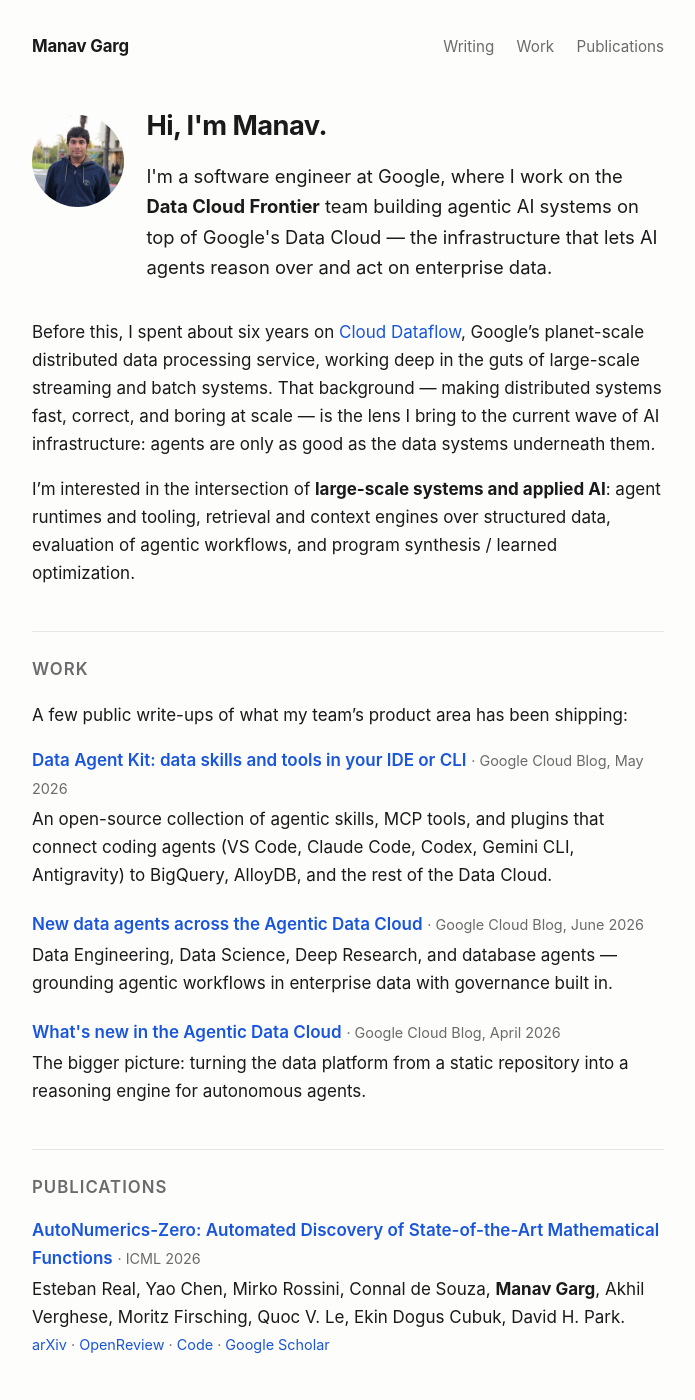
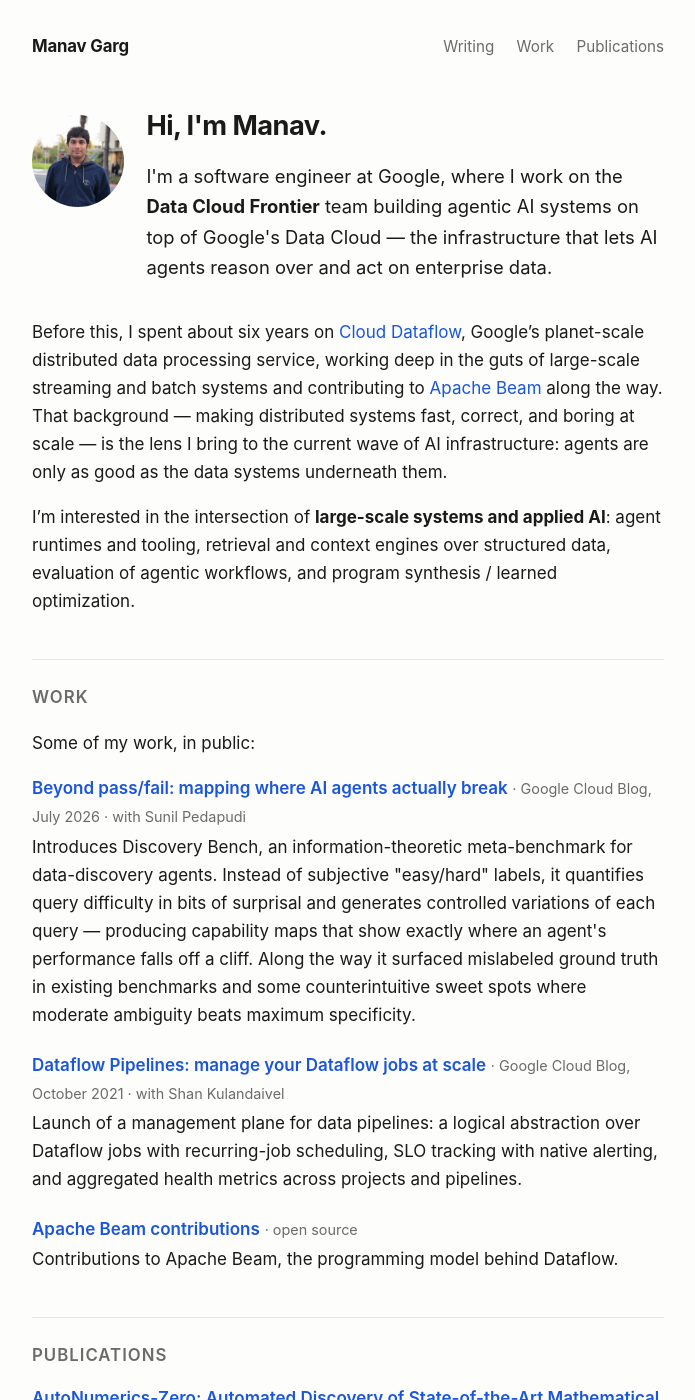
Before and after one commit to manavgarg/manavgarg.github.io, a Jekyll site: the page built from index.md, in a window 1280 px wide and 1400 px high. Shown: the whole window, without its empty margins (292-987 px from the left). Built offline with Jekyll 4.4.1, drawn with Linux system fonts in a browser that asks for light colours.

Commit message:
Correct Work section to actual authored work
- Feature the agent-evaluation post (Discovery Bench, Jul 2026, with
  Sunil Pedapudi) as the lead item
- Keep the 2021 Dataflow Pipelines launch post (with Shan Kulandaivel)
- Add Apache Beam open-source contributions; mention Beam in the intro
- Remove team-launch items not authored by me; replace the related draft
  outline with a Discovery Bench companion-post outline

Co-Authored-By: Claude Fable 5 <noreply@anthropic.com>
Claude-Session: https://claude.ai/code/session_018dd1zrqycAwGyeE8kPugPE

```diff
--- a/index.md
+++ b/index.md
@@ -18,10 +18,11 @@ title: Home
 
 Before this, I spent about six years on [Cloud Dataflow](https://cloud.google.com/dataflow),
 Google's planet-scale distributed data processing service, working deep in the
-guts of large-scale streaming and batch systems. That background — making
-distributed systems fast, correct, and boring at scale — is the lens I bring
-to the current wave of AI infrastructure: agents are only as good as the data
-systems underneath them.
+guts of large-scale streaming and batch systems and contributing to
+[Apache Beam](https://beam.apache.org/) along the way. That background —
+making distributed systems fast, correct, and boring at scale — is the lens I
+bring to the current wave of AI infrastructure: agents are only as good as the
+data systems underneath them.
 
 I'm interested in the intersection of **large-scale systems and applied AI**:
 agent runtimes and tooling, retrieval and context engines over structured data,
@@ -29,28 +30,32 @@ evaluation of agentic workflows, and program synthesis / learned optimization.
 
 <h2 id="work">Work</h2>
 
-A few public write-ups of what my team's product area has been shipping:
+Some of my work, in public:
 
 <div class="item">
-  <span class="title"><a href="https://cloud.google.com/blog/products/data-analytics/data-agent-kit-brings-data-skills-and-tools-to-your-ide-or-cli">Data Agent Kit: data skills and tools in your IDE or CLI</a></span>
-  <span class="meta">· Google Cloud Blog, May 2026</span>
-  <p>An open-source collection of agentic skills, MCP tools, and plugins that
-  connect coding agents (VS Code, Claude Code, Codex, Gemini CLI, Antigravity)
-  to BigQuery, AlloyDB, and the rest of the Data Cloud.</p>
+  <span class="title"><a href="https://cloud.google.com/blog/products/data-analytics/evaluate-agent-performance">Beyond pass/fail: mapping where AI agents actually break</a></span>
+  <span class="meta">· Google Cloud Blog, July 2026 · with Sunil Pedapudi</span>
+  <p>Introduces Discovery Bench, an information-theoretic meta-benchmark for
+  data-discovery agents. Instead of subjective "easy/hard" labels, it
+  quantifies query difficulty in bits of surprisal and generates controlled
+  variations of each query — producing capability maps that show exactly
+  where an agent's performance falls off a cliff. Along the way it surfaced
+  mislabeled ground truth in existing benchmarks and some counterintuitive
+  sweet spots where moderate ambiguity beats maximum specificity.</p>
 </div>
 
 <div class="item">
-  <span class="title"><a href="https://cloud.google.com/blog/products/data-analytics/new-data-agents-across-the-agentic-data-cloud">New data agents across the Agentic Data Cloud</a></span>
-  <span class="meta">· Google Cloud Blog, June 2026</span>
-  <p>Data Engineering, Data Science, Deep Research, and database agents —
-  grounding agentic workflows in enterprise data with governance built in.</p>
+  <span class="title"><a href="https://cloud.google.com/blog/products/data-analytics/manage-your-dataflow-jobs-at-scale-with-dataflow-pipelines/">Dataflow Pipelines: manage your Dataflow jobs at scale</a></span>
+  <span class="meta">· Google Cloud Blog, October 2021 · with Shan Kulandaivel</span>
+  <p>Launch of a management plane for data pipelines: a logical abstraction
+  over Dataflow jobs with recurring-job scheduling, SLO tracking with native
+  alerting, and aggregated health metrics across projects and pipelines.</p>
 </div>
 
 <div class="item">
-  <span class="title"><a href="https://cloud.google.com/blog/products/data-analytics/whats-new-in-the-agentic-data-cloud">What's new in the Agentic Data Cloud</a></span>
-  <span class="meta">· Google Cloud Blog, April 2026</span>
-  <p>The bigger picture: turning the data platform from a static repository
-  into a reasoning engine for autonomous agents.</p>
+  <span class="title"><a href="https://github.com/manavgarg">Apache Beam contributions</a></span>
+  <span class="meta">· open source</span>
+  <p>Contributions to Apache Beam, the programming model behind Dataflow.</p>
 </div>
 
 <h2 id="publications">Publications</h2>
```
Also changed, not shown: _drafts/grounding-agents-in-enterprise-data.md (deleted, +0 -17 lines), _drafts/measuring-agents-in-bits.md (added, +24 -0 lines).
